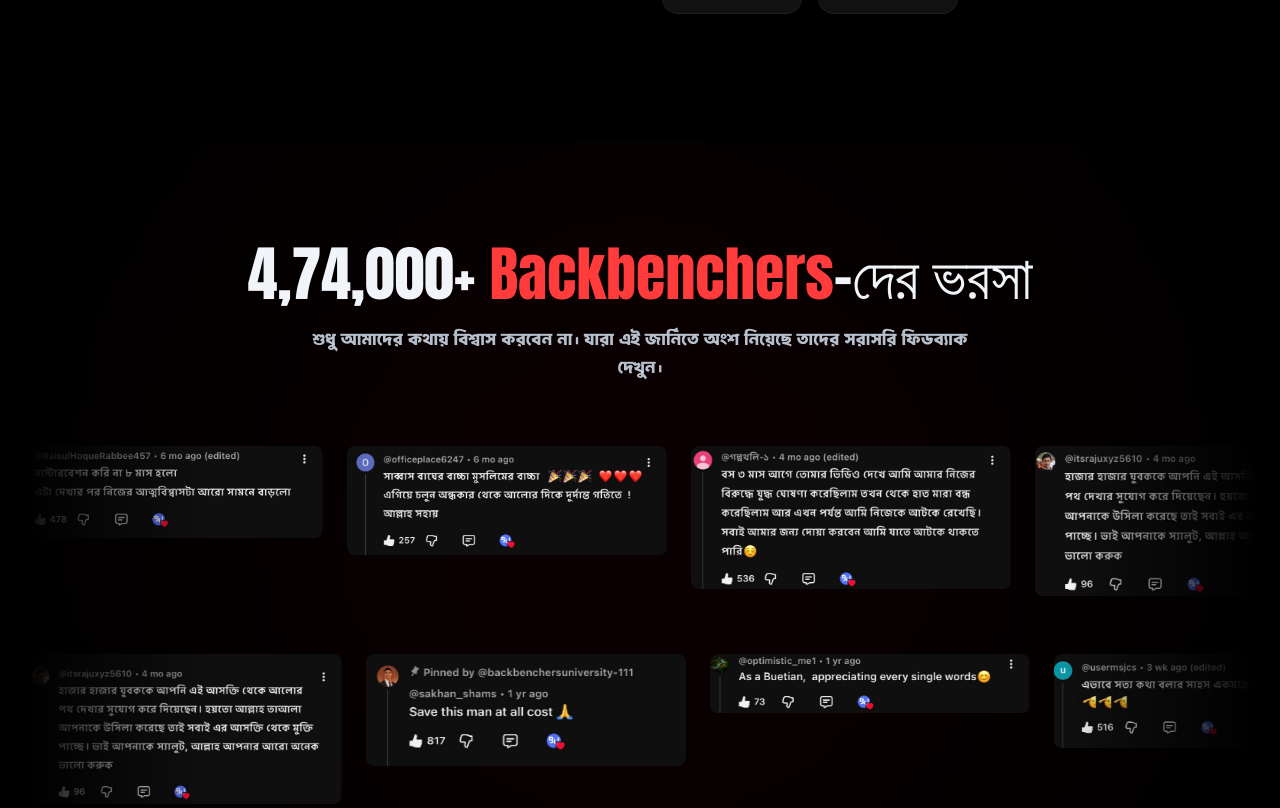
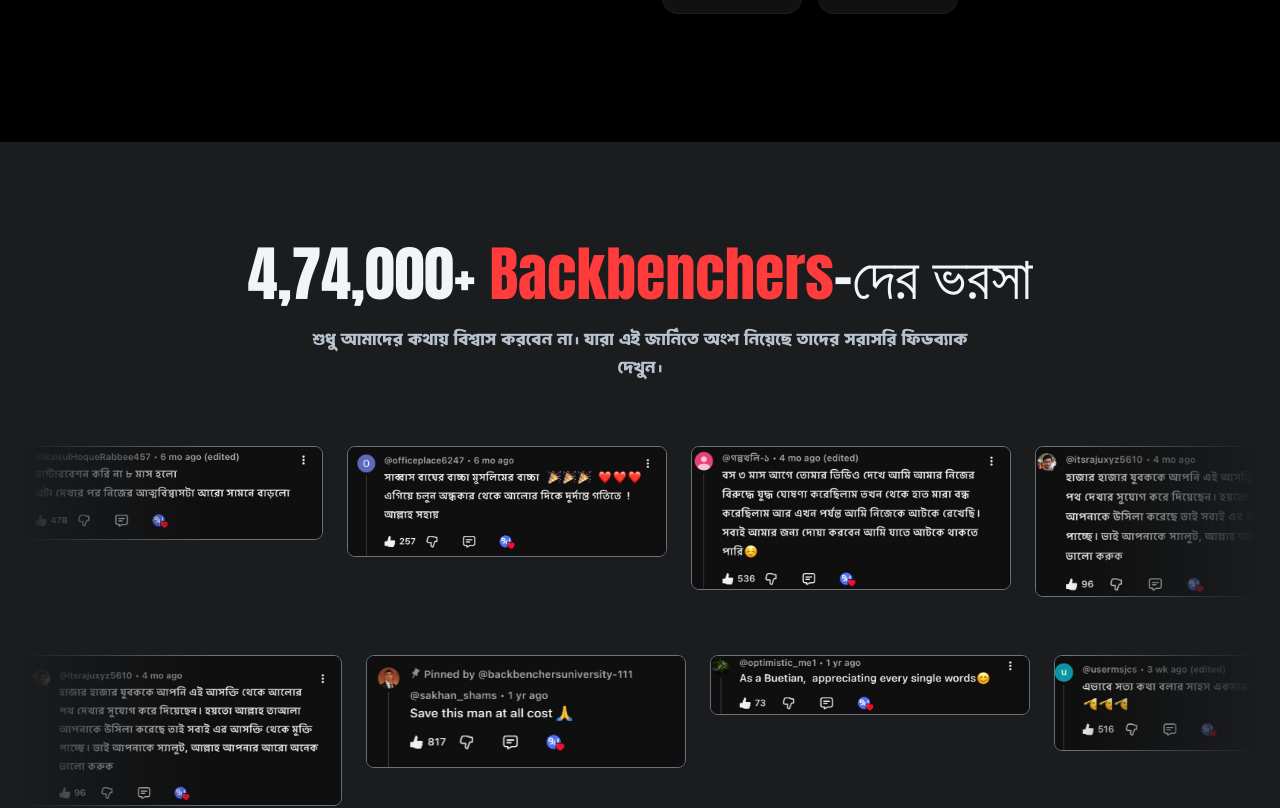
Before and after one commit to Rayan37307/30day-bu, a React (Vite) app: page / in a window 1280 px wide. Shown: the part 8760-9568 px from the top of the page. Built offline with nearby package versions, Linux system fonts and the light colour scheme; a web font is replaced by a local one.

Commit message:
style: add border to social proof images and update section background styling

```diff
--- a/src/components/SocialProof.tsx
+++ b/src/components/SocialProof.tsx
@@ -25,14 +25,15 @@ export function SocialProof() {
 
   const CommentImage = ({ src }: { src: string }) => (
     <div className="shrink-0 w-[240px] md:w-[320px]">
-      <img src={src} alt="User Feedback" className="w-full h-auto block rounded-lg" loading="lazy" />
+      <img src={src} alt="User Feedback" className="w-full h-auto block rounded-lg border-gray-500 border-1" loading="lazy" />
     </div>
   );
 
   return (
-    <section className="relative w-full max-w-[1400px] mx-auto overflow-hidden py-24 px-6">
+    <section className="relative w-full overflow-hidden py-24 px-6 bg-[#1A1C1E]">
+      <div className="max-w-[1400px] mx-auto relative z-10">
       {/* Background Orb */}
-      <div className="absolute top-1/2 left-1/2 -translate-x-1/2 -translate-y-1/2 w-[800px] h-[800px] bg-red-600/5 blur-[150px] rounded-full pointer-events-none -z-10" />
+      {/* <div className="absolute top-1/2 left-1/2 -translate-x-1/2 -translate-y-1/2 w-[800px] h-[800px] bg-red-600/5 blur-[150px] rounded-full pointer-events-none -z-10" /> */}
 
       <div className="text-center mb-16 relative z-10 w-full">
         <h2 className="font-display font-normal text-5xl md:text-6xl mb-4 leading-[1.2]">
@@ -62,6 +63,7 @@ export function SocialProof() {
           </div>
         </div>
       </div>
-    </section>
+    </div>
+  </section>
   );
 }
```
